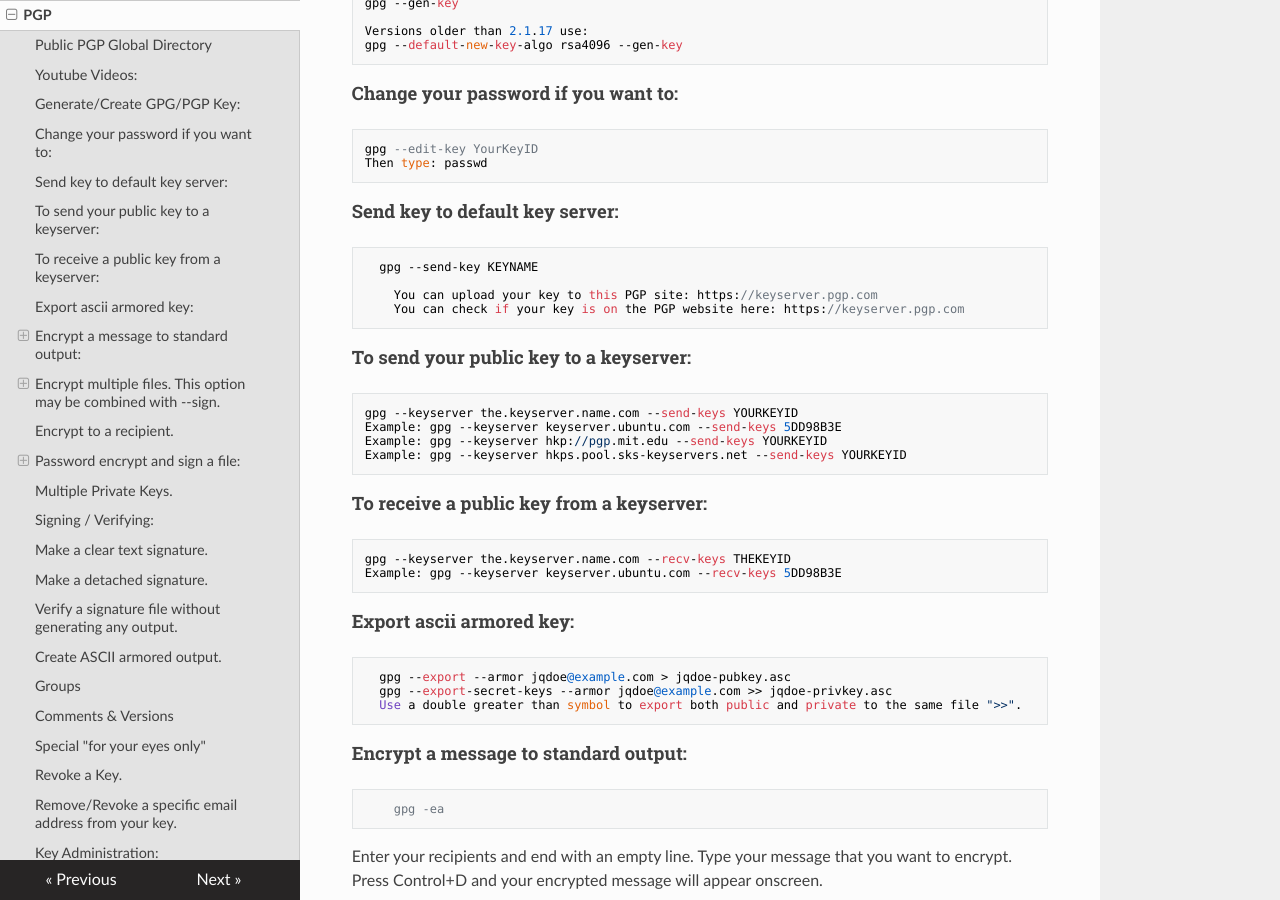
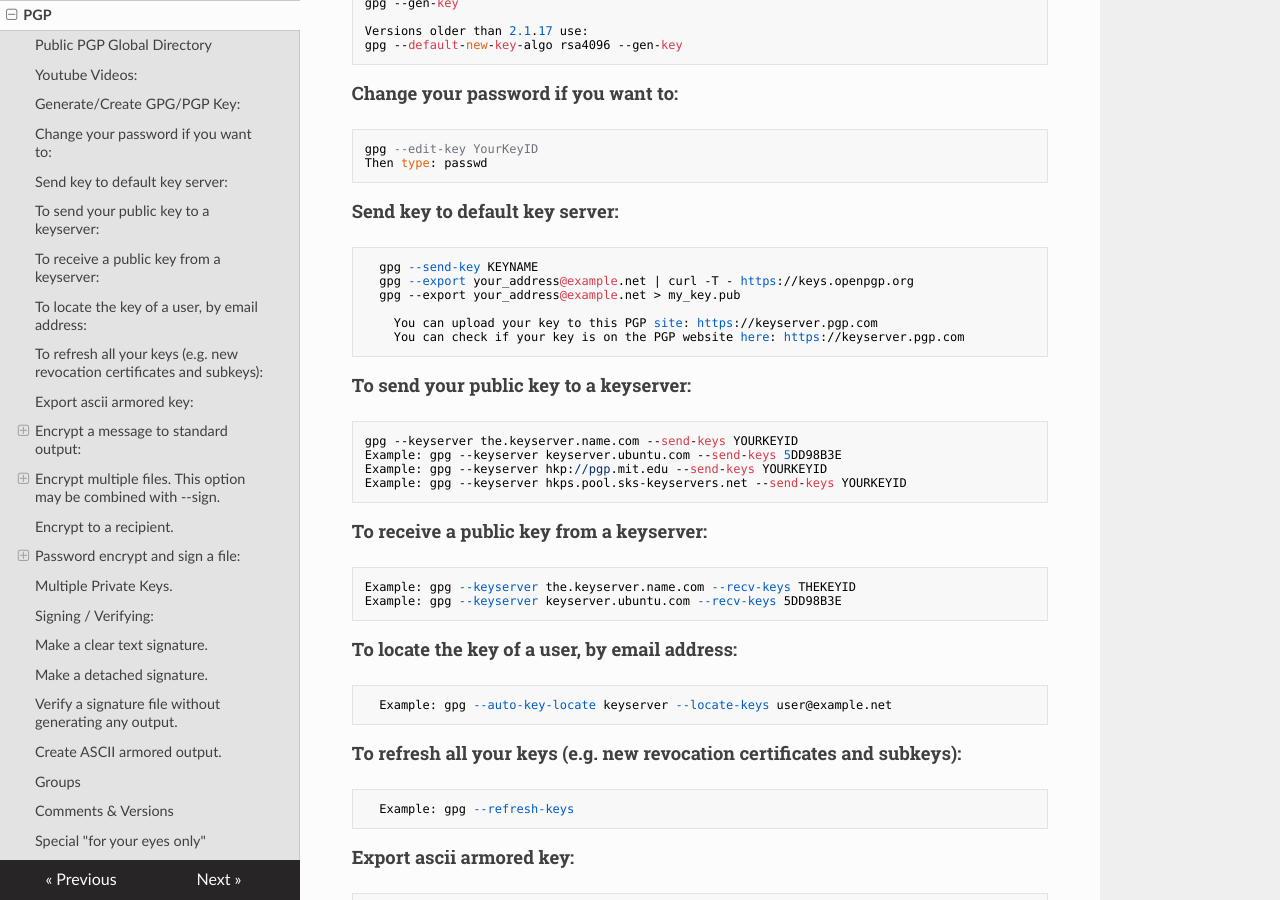
Before and after one commit to rldutch1/notes, an MkDocs documentation site: the page built from docs/pgp.md, in a window 1280 px wide and 900 px high, scrolled down 545 px. Built offline with MkDocs 1.6.1, drawn with Linux system fonts in a browser that asks for light colours; nearby versions of some CDN libraries.

```diff
--- a/docs/pgp.md
+++ b/docs/pgp.md
@@ -25,6 +25,8 @@
 
 #### Send key to default key server:
 	  gpg --send-key KEYNAME
+	  gpg --export your_address@example.net | curl -T - https://keys.openpgp.org
+	  gpg --export your_address@example.net > my_key.pub
 
 	 	You can upload your key to this PGP site: https://keyserver.pgp.com
 	 	You can check if your key is on the PGP website here: https://keyserver.pgp.com
@@ -38,8 +40,15 @@
 
 #### To receive a public key from a keyserver:
 
-	gpg --keyserver the.keyserver.name.com --recv-keys THEKEYID
+	Example: gpg --keyserver the.keyserver.name.com --recv-keys THEKEYID
 	Example: gpg --keyserver keyserver.ubuntu.com --recv-keys 5DD98B3E
+
+
+#### To locate the key of a user, by email address:
+	  Example: gpg --auto-key-locate keyserver --locate-keys user@example.net
+
+#### To refresh all your keys (e.g. new revocation certificates and subkeys):
+	  Example: gpg --refresh-keys
 
 #### Export ascii armored key:
 	  gpg --export --armor jqdoe@example.com > jqdoe-pubkey.asc
```
Also changed, not shown: docs/bashstuff.md (+4 -0 lines), docs/mysql.md (+9 -0 lines), site/bashstuff/index.html, site/index.html, site/mysql/index.html, site/pgp/index.html, site/search/search_index.json, 1 other file.
